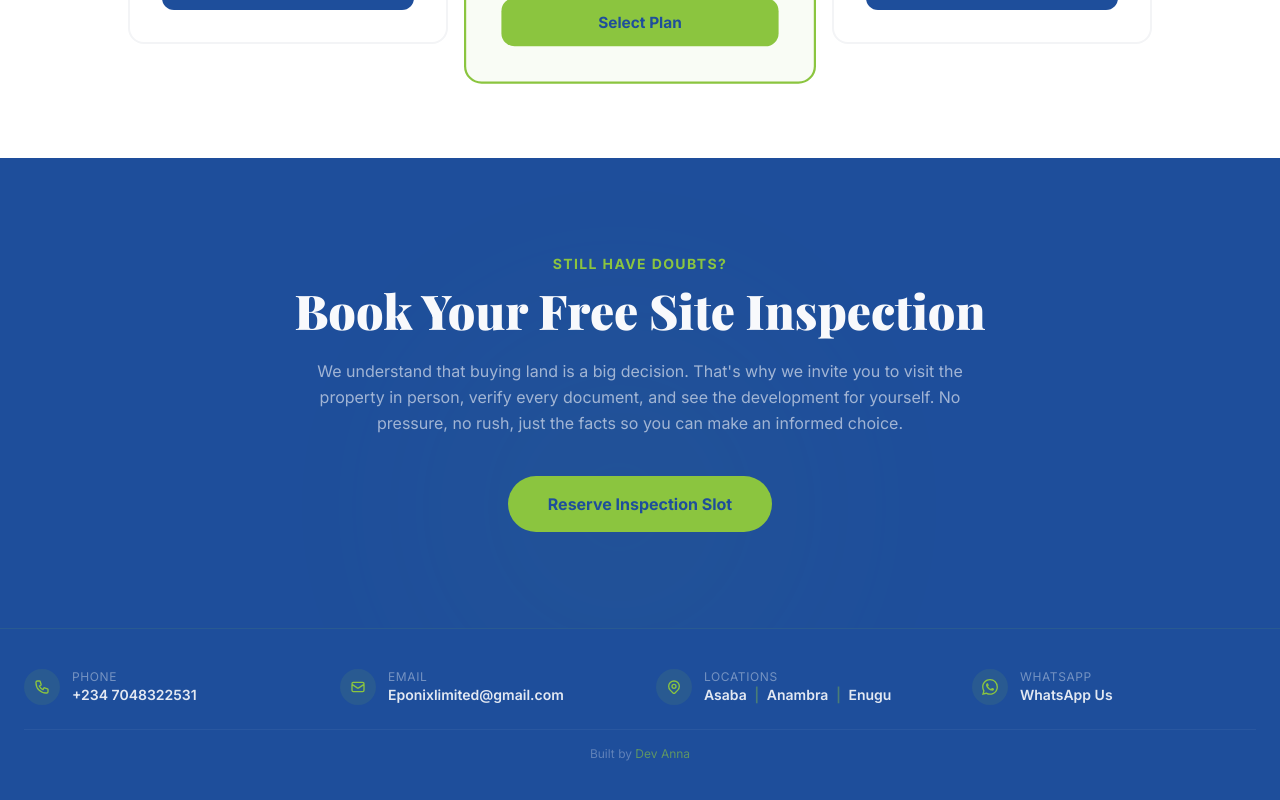
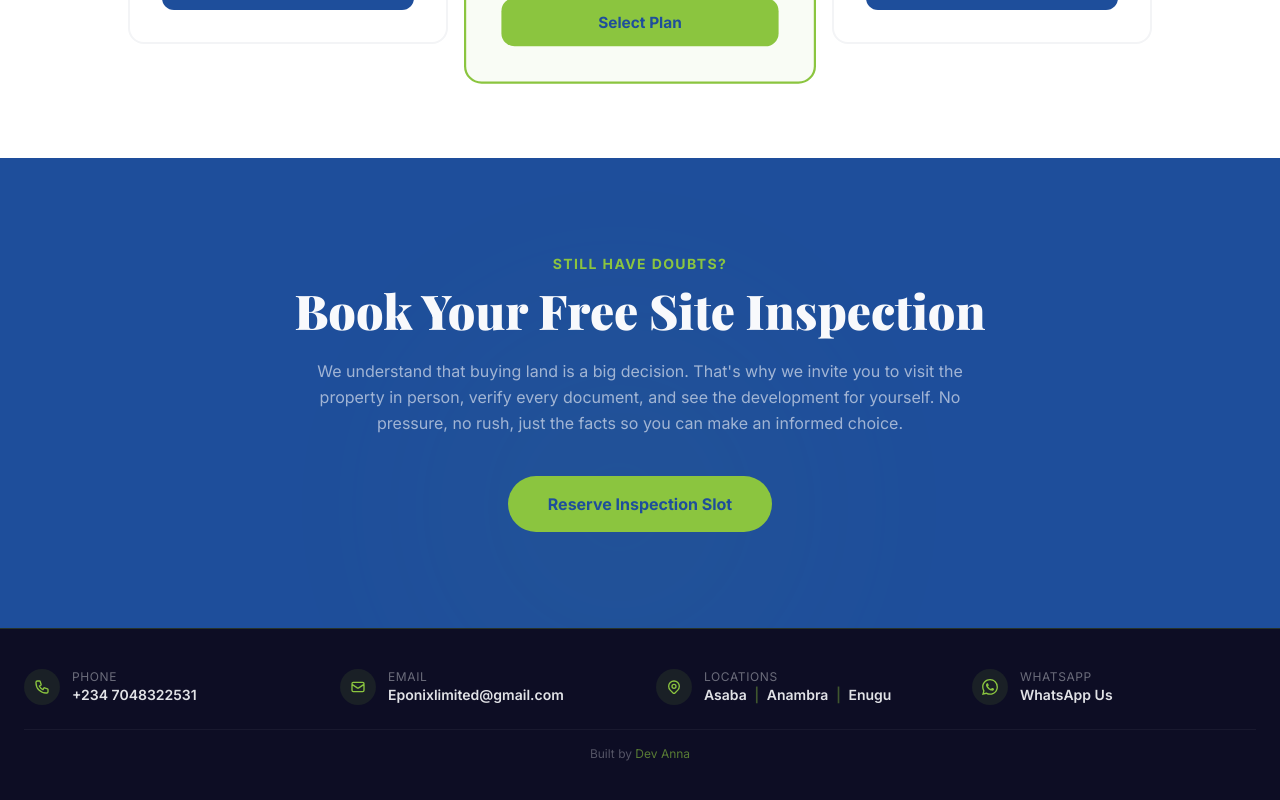
Before and after one commit to dev-anna-life/mr-multipreneur-realtor, a Next.js app: page / in a window 1280 px wide. Shown: the part 2522-3322 px from the top of the page. Built offline with nearby package versions, Linux system fonts and the light colour scheme.

Commit message:
Change footer bg to charcoal for visual separation from CTA section

```diff
--- a/app/page.js
+++ b/app/page.js
@@ -293,7 +293,7 @@ export default function Home() {
         </section>
       </Reveal>
 
-      <footer className="bg-navy border-t border-gold/10">
+      <footer className="bg-charcoal border-t border-gold/20">
         <div className="max-w-7xl mx-auto px-6 py-8 md:py-10">
           <div className="grid grid-cols-2 md:grid-cols-4 gap-5 md:gap-8">
             <a href="tel:+2347048322531" className="flex items-center gap-3 group">
```
